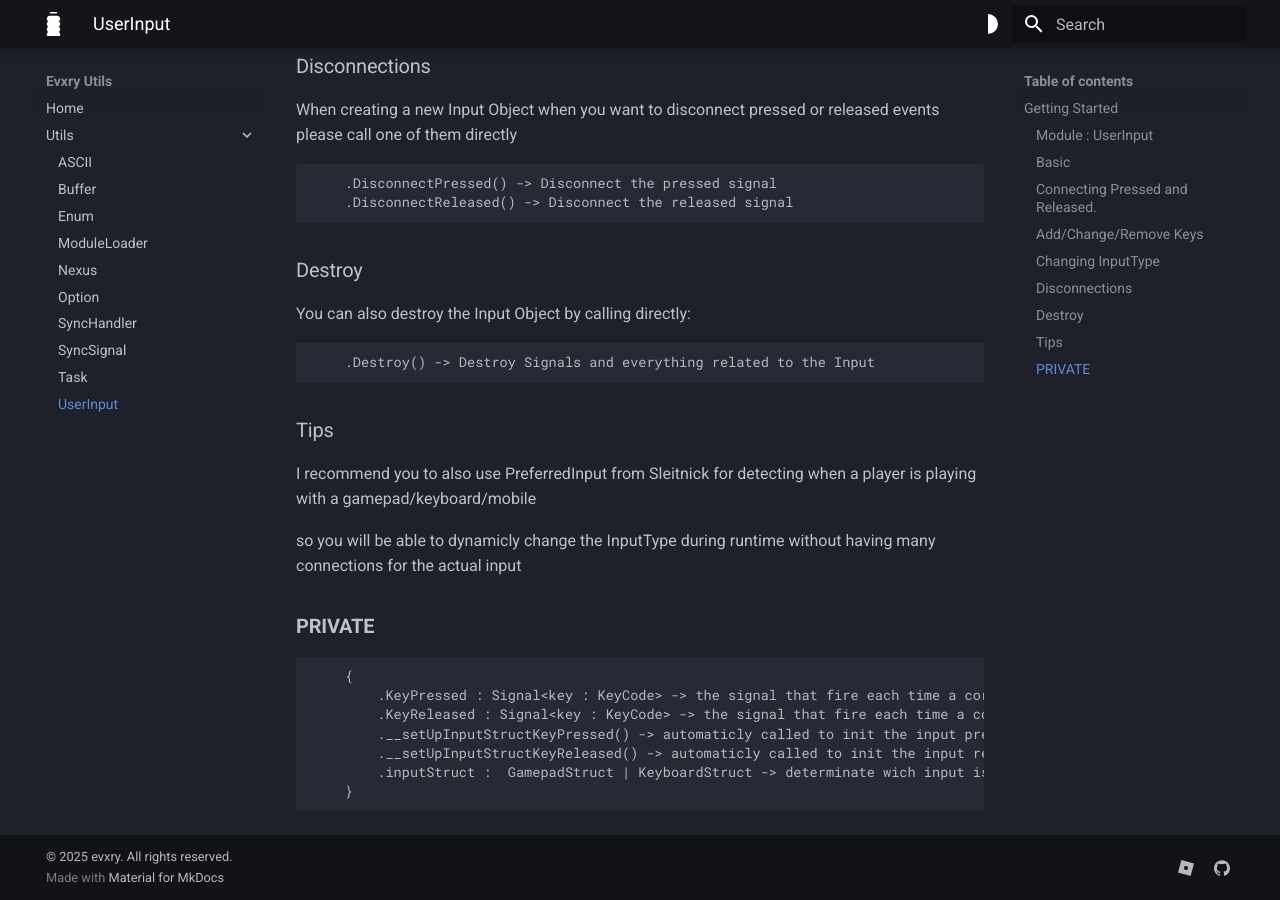
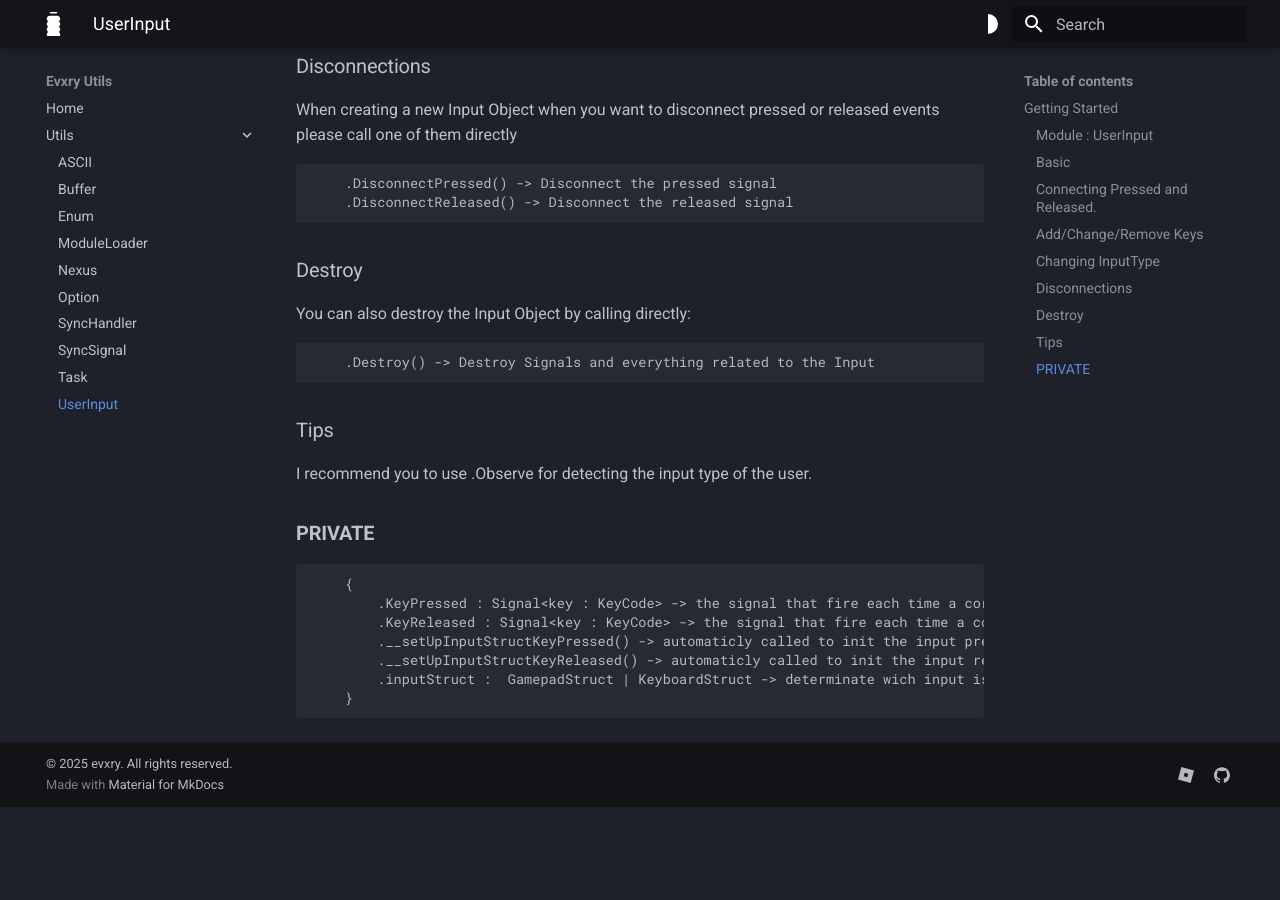
Before and after one commit to evxryyy/OpenSource-Library, an MkDocs documentation site: the page built from docs/Utils/UserInput.md, in a window 1280 px wide and 900 px high, scrolled down 2241 px. Built offline with MkDocs 1.6.1 and Material for MkDocs 9.7.7, drawn with Linux system fonts in a browser that asks for light colours; after the commit the page ends 3048 px from its top, so only the background shows below that.

Commit message:
Update UserInput.md

```diff
--- a/docs/Utils/UserInput.md
+++ b/docs/Utils/UserInput.md
@@ -188,9 +188,7 @@ You can also destroy the Input Object by calling directly:
 
 ### Tips
 
-I recommend you to also use PreferredInput from Sleitnick for detecting when a player is playing with a gamepad/keyboard/mobile
-
-so you will be able to dynamicly change the InputType during runtime without having many connections for the actual input
+I recommend you to use .Observe for detecting the input type of the user.
 
 ### __PRIVATE__
 
```
